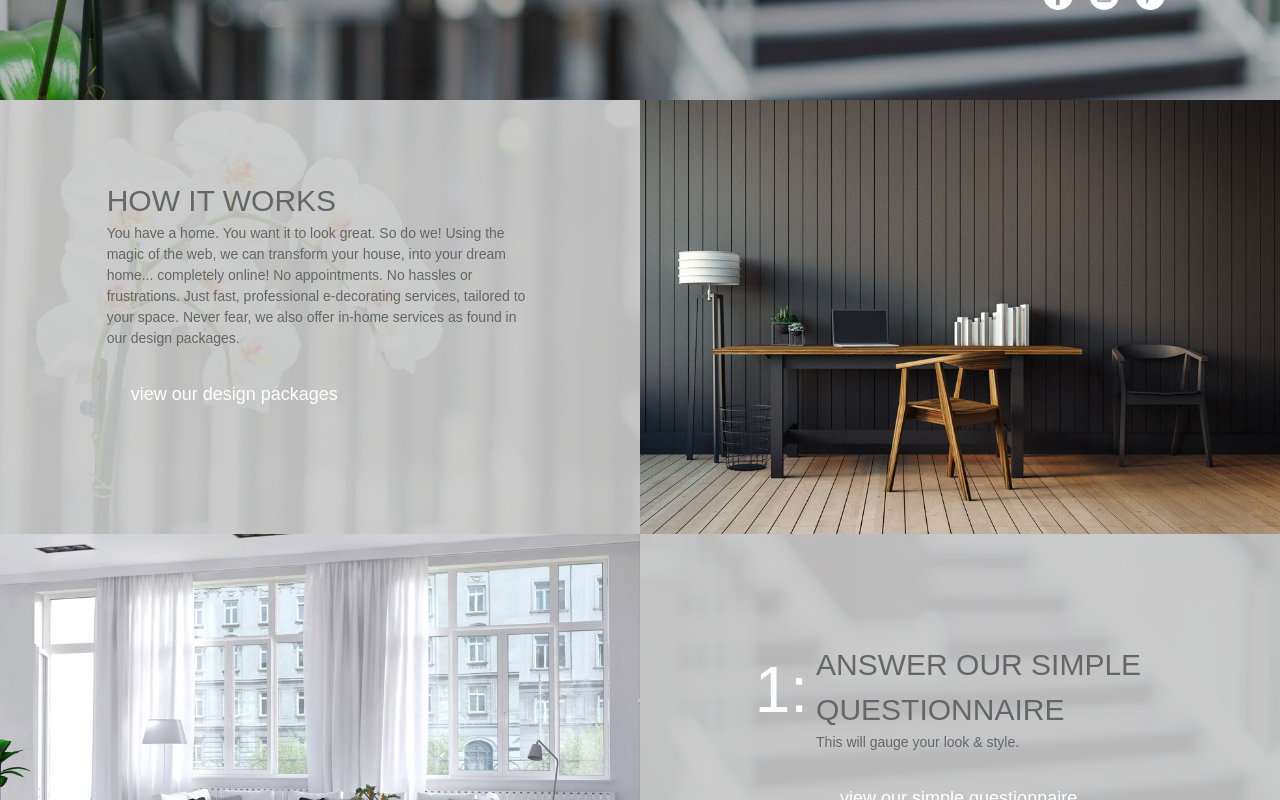
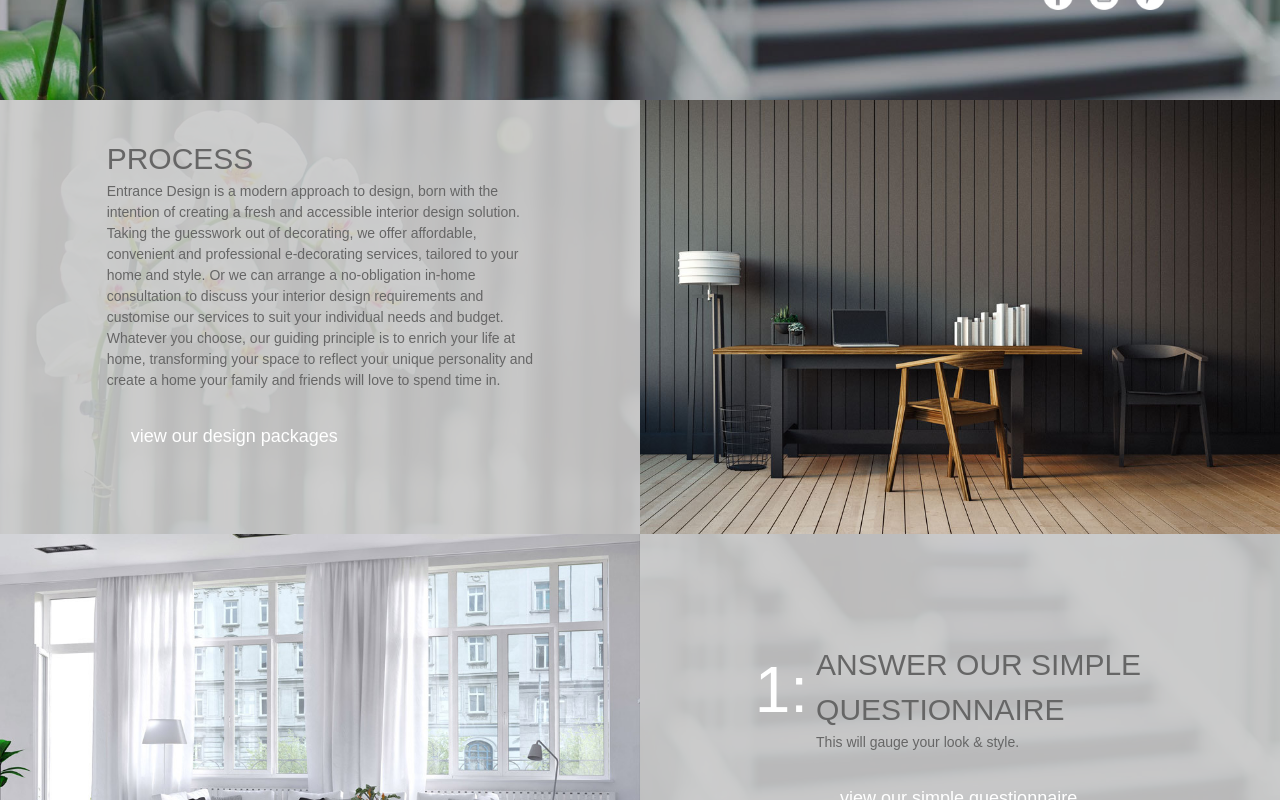
Before and after one commit to kyle-s-tong/entrance-design-frontend, a Vue app: page / in a window 1280 px wide. Shown: the part 620-1420 px from the top of the page. Built offline with nearby package versions, Linux system fonts and the light colour scheme.

Commit message:
Add new about us and process detaisl

```diff
--- a/src/App.vue
+++ b/src/App.vue
@@ -24,6 +24,7 @@ export default {
   .highlight:hover {
     background: url("./assets/brush.png");
     background-repeat: no-repeat;
+    background-size: cover;
     background-size: 90% 90%;
     background-position: 100% 75%;
     color: black;
--- a/src/components/TheHeaderBar.vue
+++ b/src/components/TheHeaderBar.vue
@@ -56,7 +56,7 @@ export default {
     return {
       headerBarLinks: [
         { text: 'Home', route: '/home'},
-        { text: 'How it works', route: '/home#howitworks'},
+        { text: 'Process', route: '/home#process'},
         { text: 'Who we are', route: '/home#whoweare'},
         { text: 'Gallery', route: '/gallery'},
         { text: 'Pricing', route: '/pricing'},
--- a/src/data/steps.js
+++ b/src/data/steps.js
@@ -1,12 +1,16 @@
 export const stepDetails = [
   {
-    id: 'howitworks',
-    title: 'How it works',
-    description: `You have a home. You want it to look great. So do we! Using the magic of the web,
-                  we can transform your house, into your dream home... completely online! No
-                  appointments. No hassles or frustrations. Just fast, professional e-decorating
-                  services, tailored to your space. Never fear, we also offer in-home services
-                  as found in our design packages.`,
+    id: 'process',
+    title: 'Process',
+    description: `Entrance Design is a modern approach to design, born with the intention of
+                  creating a fresh and accessible interior design solution. Taking the
+                  guesswork out of decorating, we offer affordable, convenient and professional
+                  e-decorating services, tailored to your home and style.  Or we can arrange a
+                  no-obligation in-home consultation to discuss your interior design requirements
+                  and customise our services to suit your individual needs and budget.
+                  Whatever you choose, our guiding principle is to enrich your life at home,
+                  transforming your space to reflect your unique personality and create a
+                  home your family and friends will love to spend time in. `,
     link: {
       text: 'view our design packages',
       route: '/pricing',
--- a/src/data/who-we-are.js
+++ b/src/data/who-we-are.js
@@ -1,24 +1,29 @@
 export const whoWeAre = {
   title: 'Nicky Tong and Claire Kingan-Jones',
   image: require('../assets/who-we-are.jpg'),
-  description: `<p>Nicky Tong and Claire Kingan-Jones met at the Nanette Cameron Interior Design
-                 School. Nicky and Claire both bring a wealth of design and business experience
-                 to Entrance Design.</p><br><p>Nicky Tong's love of design started at the young age
-                 of 17 as an exchange student in Germany. From there she travelled the world
-                 extensively as an international flight attendant visiting the world's finest
-                 museums and galleries, opening her eyes to international design. It's this design
-                 inspiration that she wants to bring into NZ homes. Nicky has been working casually
-                 on interior design projects until her young family started school.</p><br><p>Claire
-                 Kingan-Jones grew up in a creative environment in South Africa. After leaving
-                 South Africa in her early 20's she based herself in London, from there she
-                 travelled for 4 years before meeting her future husband and settling in New
-                 Zealand. Claire established and set up her eponymous clothing label Kingan-Jones
-                 but after almost 20 years of working in the rag trade, Claire has now shifted her
-                 design focus to the world of interior design.</p><br><p>Together this duo brings a
-                 dynamic passion and energy to creating a new way to interior design your home.
-                 Combining their strengths they have come up with a concept that creates an
-                 exceptional experience, with the client's unique personal style at the forefront
-                 of their designs, creating spaces that compliment and enhance lifestyles.</p>`,
+  description: `<p>It takes a special kind of relationship to form a successful design
+                partnership, as is the case with the dynamic duo behind Entrance Design,
+                Claire Kingan-Jones and Nicky Tong.</p><br>
+                <p>Meeting at the Nanette Cameron Interior Design School, Nicky and Claire
+                draw on their well-rounded experience and shared passion to create enviable
+                and timeless interiors with personality and liveability at the core.</p><br>
+                <p>The design duo’s distinct sense of passion, energy and warmth, set them
+                apart in an industry often perceived as intimidating and unapproachable –
+                a misconception Claire and Nicky seek to change.</p><br>
+                <p>Combining their strengths, they have come up with a concept that makes the
+                interior design process a fun and rewarding experience. With their client's
+                unique personal style at the forefront of their designs, Entrance Design
+                strives to create homes that ultimately complement and enhance lifestyles.</p>
+                <br>
+                <br>
+                <br>
+                <em><p>“Whether it’s a small room update or an entire home refresh, we provide cost
+                competitive solutions with an emphasis on transparency throughout the process.” – Claire Kingan-Jones</p></em>
+                <br>
+                <em><p>“We understand every client is different and there is no one-size-fits-all approach. We can lead you
+                step-by-step through the design process or, you can take the lead through our online service, drawing on
+                our wealth of experience along the way,” – Nicky Tong</p></em>
+  `,
   link: {
     text: 'Contact us to get started',
     route: '/contact-us',
```
